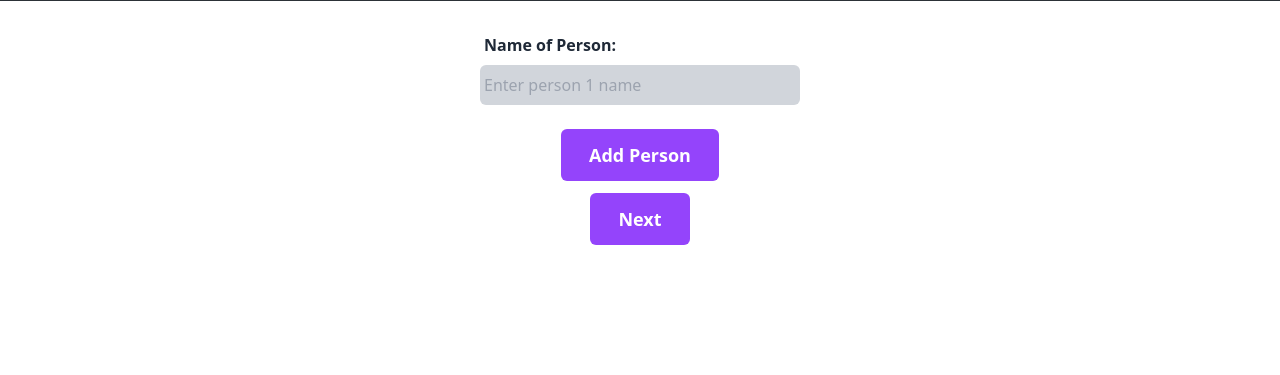
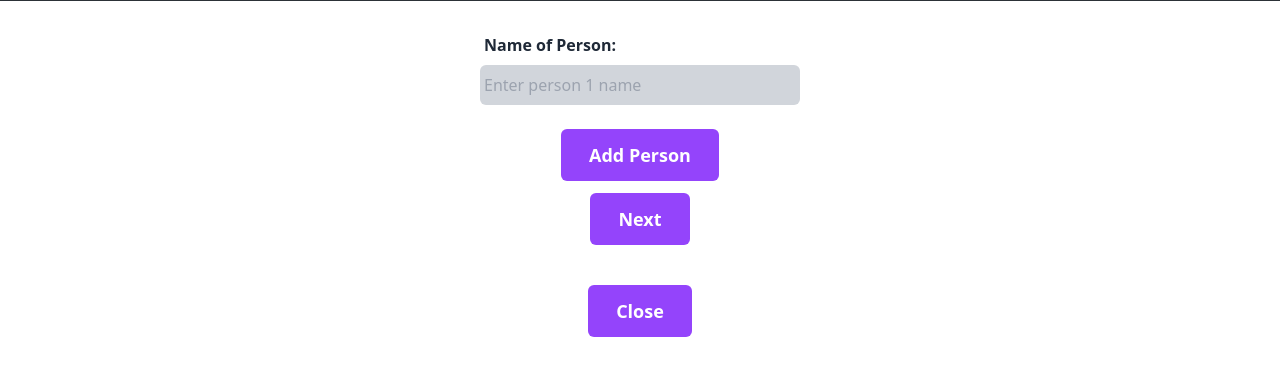
Before and after one commit to suhan1s1136/splitwise, a website: page index.html in a window 1280 px wide. Shown: the part 87-462 px from the top of the page. Drawn offline with Linux system fonts and the light colour scheme; a web font is replaced by a local one.

Commit message:
button change

```diff
--- a/index.html
+++ b/index.html
@@ -89,7 +89,7 @@
         </div>
 
 
-       <button id="newcalc"style="background-color: #9444fb; display:none;"class="text-white block text-center py-3 px-7 rounded-md font-bold text-lg mx-auto mt-5 mb-5  " > Close</button>
+       <button id="newcalc"style="background-color: #9444fb; "class="text-white block text-center py-3 px-7 rounded-md font-bold text-lg mx-auto mt-5 mb-5  " > Close</button>
        <script src="scripts/solve.js"></script>
        <script src="scripts/app.js"></script>
     </body>
--- a/scripts/app.js
+++ b/scripts/app.js
@@ -58,7 +58,7 @@ dataColl.addEventListener('click',()=>{
 
    const transactions= solution();
    resTable.style.display='block';
-   newCalc.style.display='block';
+
 
 
    transactions.forEach((transaction, index) => {
```
